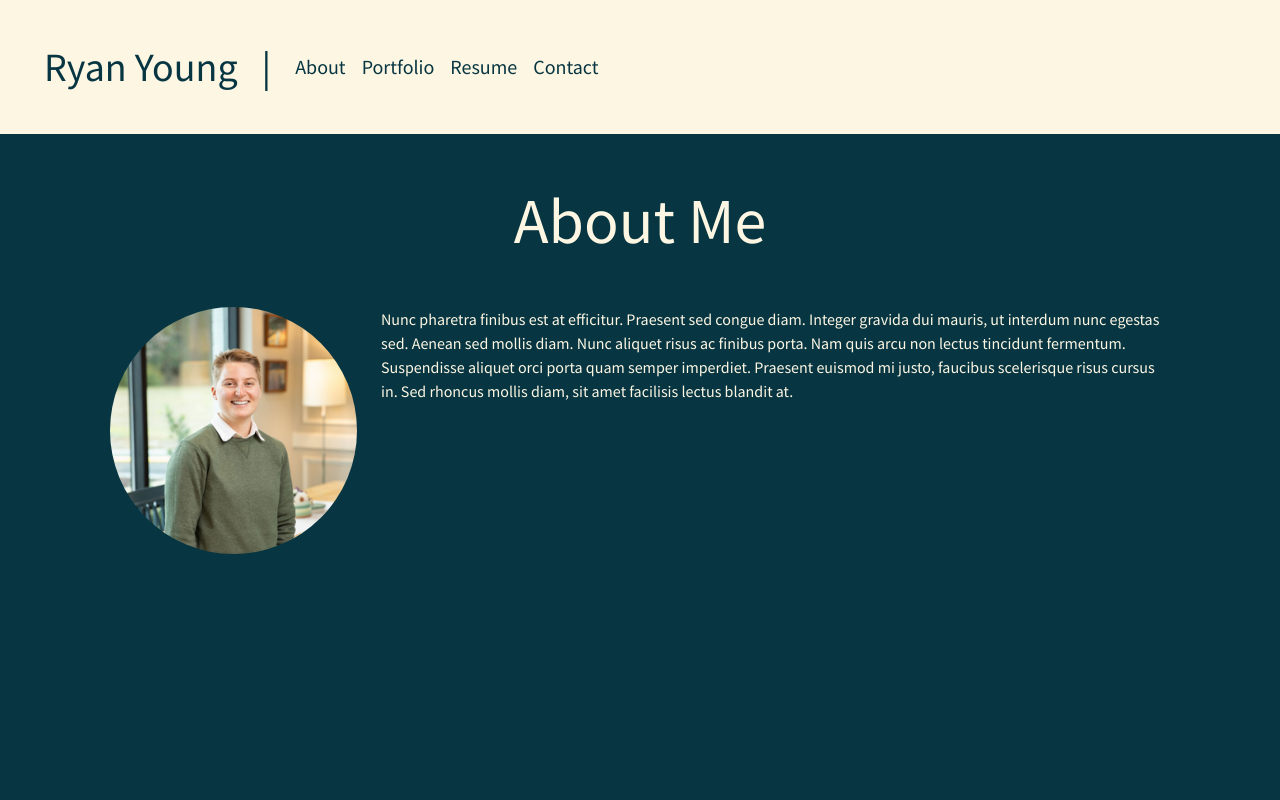
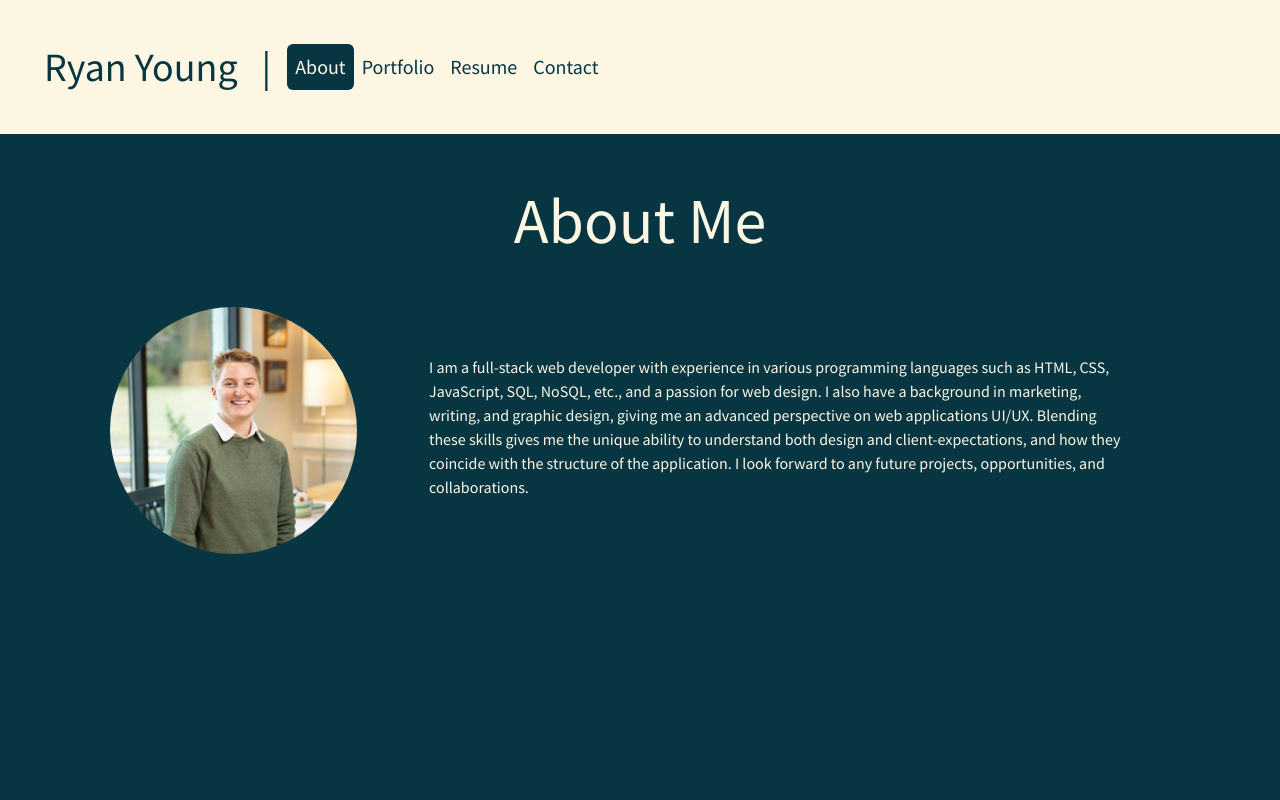
Before and after one commit to ryan-young17/my-portfolio-react, a React (Create React App) app: page / in a window 1280 px wide. Shown: the top 800 px of the page. Built offline with nearby package versions, Linux system fonts and the light colour scheme.

Commit message:
added bio to about page and edited nav tabs for active styling

```diff
--- a/src/components/NavTabs.js
+++ b/src/components/NavTabs.js
@@ -9,12 +9,12 @@ function NavTabs({ currentPage, handlePageChange }) {
           <span className="navbar-toggler-icon"></span>
         </button>
         <div className="collapse navbar-collapse" id="navbarSupportedContent">
-          <ul className="navbar-nav me-auto mb-2 mb-lg-0 d-flex justify-content-end">
+          <ul className="navbar-nav nav nav-pills me-auto mb-2 mb-lg-0">
             <li className="nav-item">
               <a
                 href="#about"
                 onClick={() => handlePageChange('About')}
-                className={currentPage === 'About' ? 'nav-link active text-dark fs-5' : 'nav-link text-dark fs-5'}
+                className={currentPage === 'About' ? 'nav-link active text-light fs-5' : 'nav-link text-dark fs-5'}
               >
                 About
               </a>
@@ -23,7 +23,7 @@ function NavTabs({ currentPage, handlePageChange }) {
               <a
                 href="#portfolio"
                 onClick={() => handlePageChange('Portfolio')}
-                className={currentPage === 'Portfolio' ? 'nav-link active text-dark fs-5' : 'nav-link text-dark fs-5'}
+                className={currentPage === 'Portfolio' ? 'nav-link active text-light fs-5' : 'nav-link text-dark fs-5'}
               >
                 Portfolio
               </a>
@@ -32,7 +32,7 @@ function NavTabs({ currentPage, handlePageChange }) {
               <a
                 href="#resume"
                 onClick={() => handlePageChange('Resume')}
-                className={currentPage === 'Resume' ? 'nav-link active text-dark fs-5' : 'nav-link text-dark fs-5'}
+                className={currentPage === 'Resume' ? 'nav-link active text-light fs-5' : 'nav-link text-dark fs-5'}
               >
                 Resume
               </a>
@@ -41,7 +41,7 @@ function NavTabs({ currentPage, handlePageChange }) {
               <a
                 href="#contact"
                 onClick={() => handlePageChange('Contact')}
-                className={currentPage === 'Contact' ? 'nav-link active text-dark fs-5' : 'nav-link text-dark fs-5'}
+                className={currentPage === 'Contact' ? 'nav-link active text-light fs-5' : 'nav-link text-dark fs-5'}
               >
                 Contact
               </a>
--- a/src/components/pages/About/index.js
+++ b/src/components/pages/About/index.js
@@ -18,13 +18,8 @@ export default function About() {
             <img className="img-fluid" style={styles.image} src={image} alt='Image of Ryan Young'></img>
           </div>
           <div className='col-12 col-md-8 col-lg-9'>
-            <p className='text-light'>
-              Nunc pharetra finibus est at efficitur. Praesent sed congue diam.
-              Integer gravida dui mauris, ut interdum nunc egestas sed. Aenean sed
-              mollis diam. Nunc aliquet risus ac finibus porta. Nam quis arcu non
-              lectus tincidunt fermentum. Suspendisse aliquet orci porta quam semper
-              imperdiet. Praesent euismod mi justo, faucibus scelerisque risus cursus
-              in. Sed rhoncus mollis diam, sit amet facilisis lectus blandit at.
+            <p className='text-light p-5'>
+            I am a full-stack web developer with experience in various programming languages such as HTML, CSS, JavaScript, SQL, NoSQL, etc., and a passion for web design. I also have a background in marketing, writing, and graphic design, giving me an advanced perspective on web applications UI/UX. Blending these skills gives me the unique ability to understand both design and client-expectations, and how they coincide with the structure of the application. I look forward to any future projects, opportunities, and collaborations.
             </p>
           </div>
         </div>
--- a/src/components/pages/Resume/index.js
+++ b/src/components/pages/Resume/index.js
@@ -11,7 +11,7 @@ export default function Resume() {
           <a className='text-light text-decoration-none' href={pdf} download>Download Here</a>
         </button>
       </div>
-      <div className='d-flex justify-content-center'>
+      <div className='d-flex justify-content-center mb-5'>
         <img className='border border-2 border-secondary img-fluid' src={image} width='850px' height='1100px' alt='Image of resume'></img>
       </div>
     </div>
```
